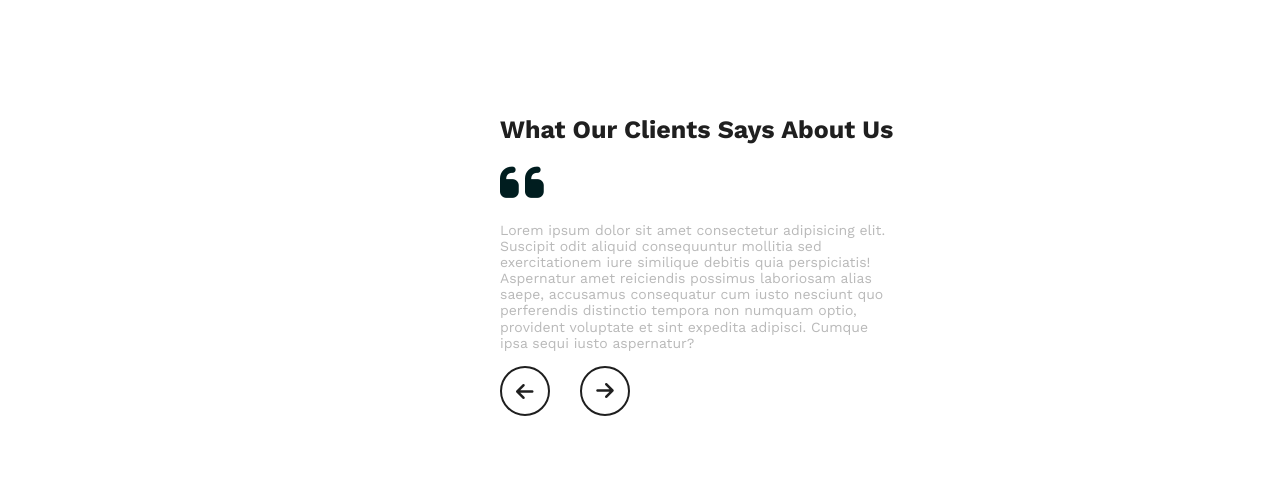
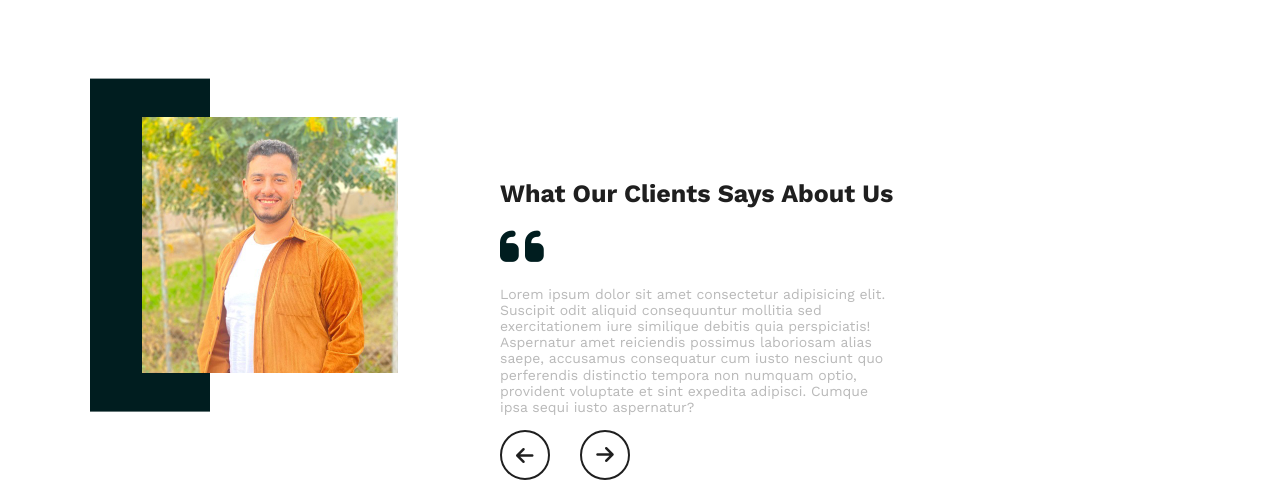
Before and after one commit to Ahmed404-404/grapeslab-digital-agency, a plain HTML site: page index.html in a window 1280 px wide. Shown: the part 2429-2923 px from the top of the page. Drawn offline with nearby package versions, Linux system fonts and the light colour scheme.

Commit message:
Add files via upload

```diff
--- a/index.html
+++ b/index.html
@@ -180,7 +180,7 @@
     <section class="clients">
         <div class="container">
             <div class="image">
-                <img src="image/me.png" alt="">
+                <img src="images/me.png" alt="">
             </div>
             <div class="text flex-text">
                 <h2 class="frist-head">what our clients says about us</h2>
```
Also changed, not shown: images/me.png (added).
